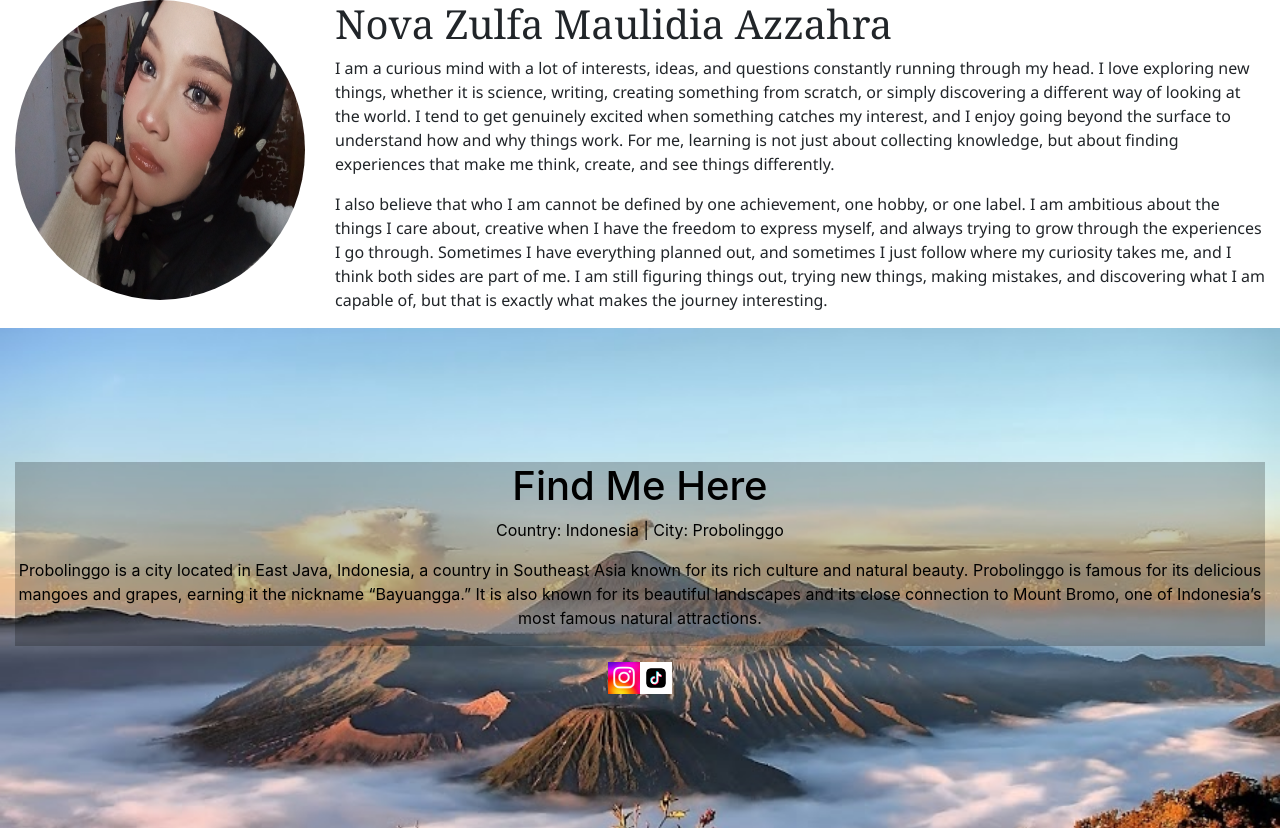
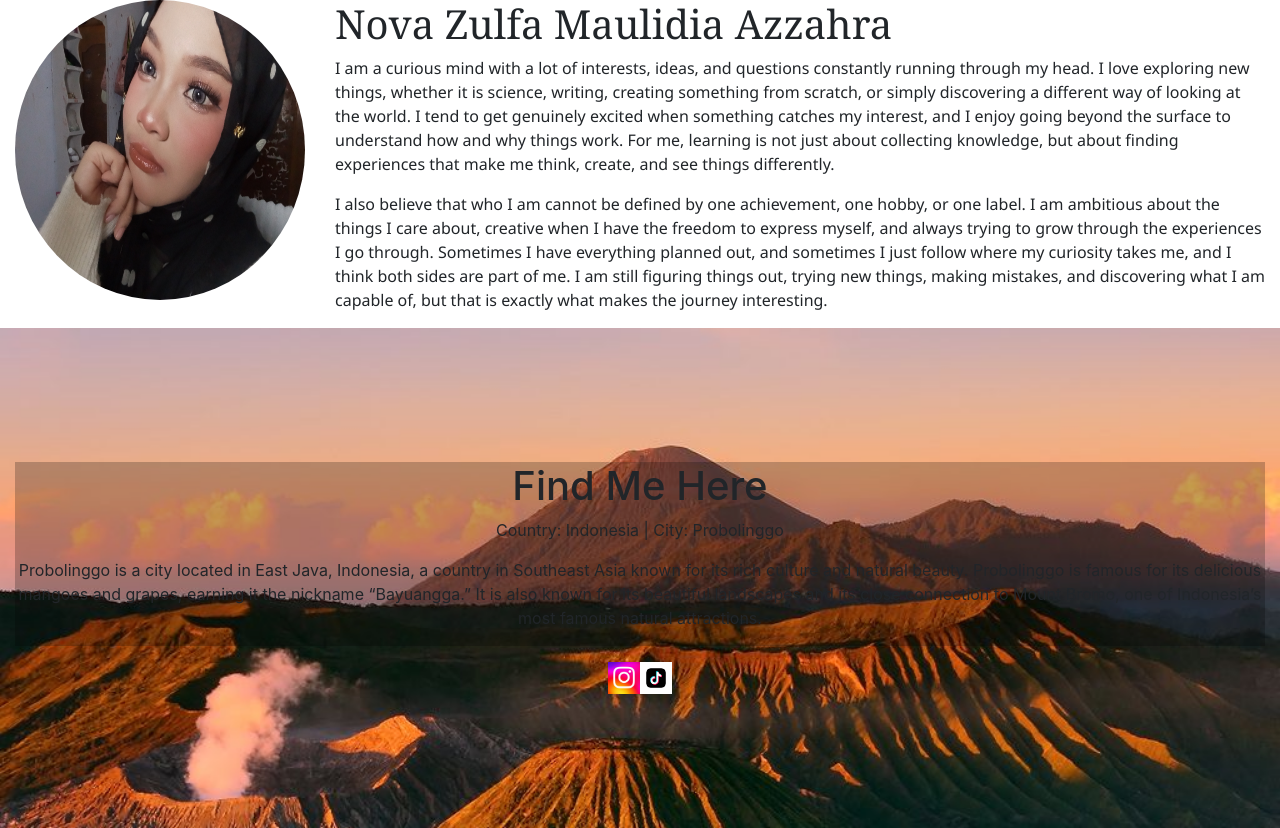
Before and after one commit to novvaaa000/Web-Dev-Nova, a plain HTML site: page Personal-Nova/index.html in a window 1280 px wide. Drawn offline with nearby package versions, Linux system fonts and the light colour scheme.

Commit message:
bromo baru

```diff
--- a/Personal-Nova/index.html
+++ b/Personal-Nova/index.html
@@ -26,7 +26,7 @@
    </section>
 
    <div class="section2">
-        <div class="container-fluid text-center d-flex flex-column justify-content-center" style="background-image: url('/Personal-Nova/bromoh.jpg'); background-size: cover; background-repeat: no-repeat; background-position: top center; min-height: 500px; color: black;">
+        <div class="container-fluid text-center d-flex flex-column justify-content-center" style="background-image: url('/Personal-Nova/bromo4000.jpg'); background-size: cover; background-repeat: no-repeat; background-position: top center; min-height: 500px;">
             <div style="background-color: rgba(0, 0, 0, 0.227);">
                 <h1>Find Me Here</h1>
                 <p>Country: Indonesia | City: Probolinggo</p>
```
Also changed, not shown: Personal-Nova/bromo4000.jpg (added), Personal-Nova/bromoh.jpg (deleted).
